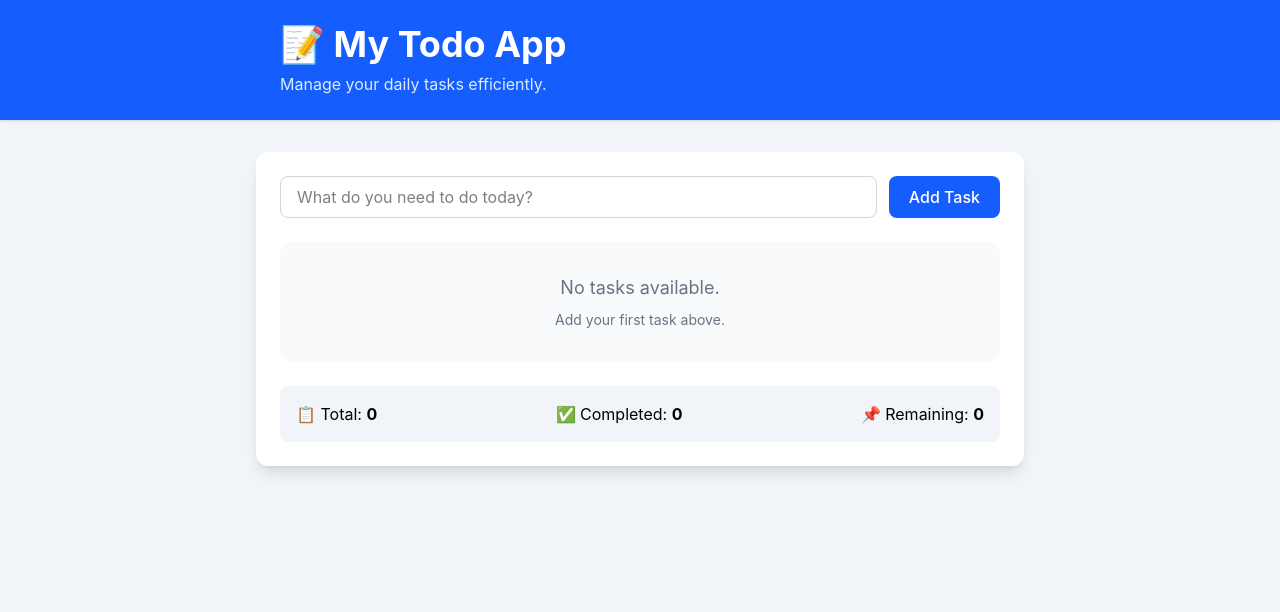
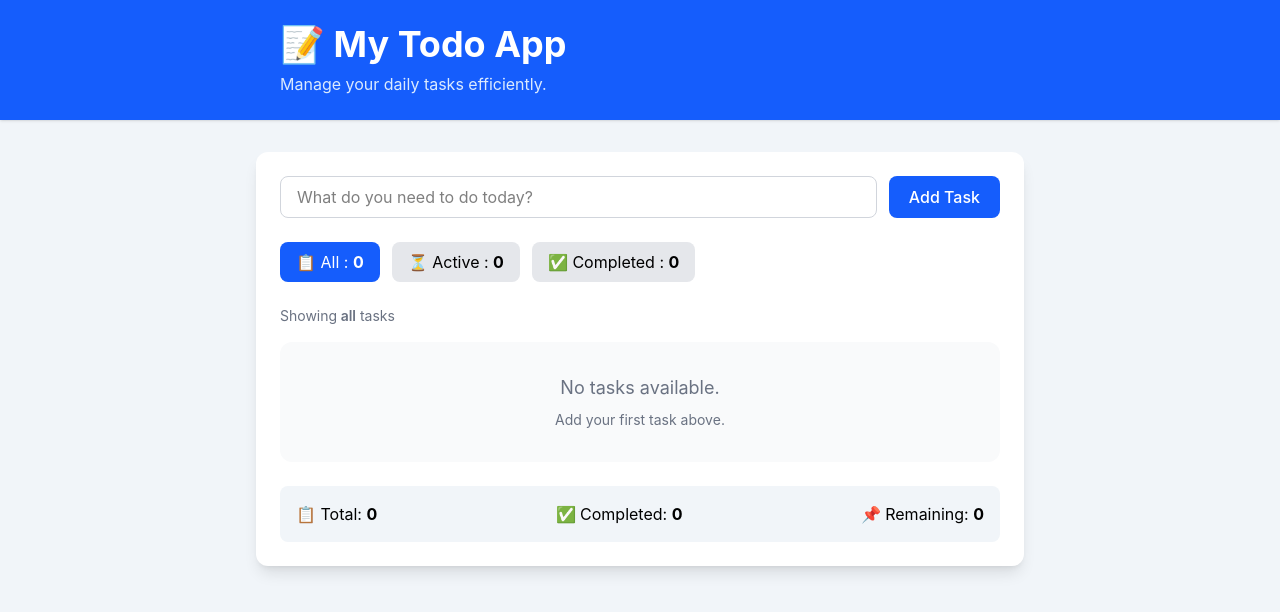
Before and after one commit to snehamandal0001/todo-app, a React (Vite) app: page / in a window 1280 px wide. Shown: the top 612 px of the page. Built offline with nearby package versions, Linux system fonts and the light colour scheme.

Commit message:
Add task filtering feature

```diff
--- a/src/components/TodoForm.jsx
+++ b/src/components/TodoForm.jsx
@@ -15,6 +15,7 @@ function TodoForm() {
     const [editText, setEditText] = useState("");
 
     const [search, setSearch] = useState("");
+    const [filter, setFilter] = useState("all");
 
 
 useEffect(() => {
@@ -26,6 +27,7 @@ useEffect(() => {
 
 }, [tasks]);
 
+// tasksssssss
 
     function addTask() {
 
@@ -156,13 +158,22 @@ function clearAllTasks() {
 }
 
 
-const filteredTasks = tasks.filter((item) =>
+const filteredTasks = tasks.filter((item) => {
 
-    item.text
+    const matchesSearch = item.text
         .toLowerCase()
-        .includes(search.trim().toLowerCase())
+        .includes(search.toLowerCase());
 
-);
+    const matchesFilter =
+        filter === "all"
+            ? true
+            : filter === "active"
+            ? !item.completed
+            : item.completed;
+
+    return matchesSearch && matchesFilter;
+
+});
 
 
 
@@ -245,6 +256,75 @@ const filteredTasks = tasks.filter((item) =>
 </div>
 
 
+<div className="flex gap-3 mb-6">
+
+    <button
+        onClick={() => setFilter("all")}
+        className={`
+            px-4 py-2 rounded-lg transition
+            ${
+                filter === "all"
+                    ? "bg-blue-600 text-white"
+                    : "bg-gray-200"
+            }
+        `}
+    >
+
+
+  <p>   📋 All : <strong>{tasks.length}</strong>
+    </p>
+
+    </button>
+
+    <button
+        onClick={() => setFilter("active")}
+        className={`
+            px-4 py-2 rounded-lg transition
+            ${
+                filter === "active"
+                    ? "bg-blue-600 text-white"
+                    : "bg-gray-200"
+            }
+        `}
+    >
+         <p>   ⏳ Active : <strong>{tasks.filter(task => !task.completed).length}</strong>
+    </p>
+    </button>
+
+    <button
+        onClick={() => setFilter("completed")}
+        className={`
+            px-4 py-2 rounded-lg transition
+            ${
+                filter === "completed"
+                    ? "bg-blue-600 text-white"
+                    : "bg-gray-200"
+            }
+        `}
+    >
+        <p>   ✅ Completed : <strong>{tasks.filter(task => task.completed).length}</strong>
+    </p>
+    </button>
+
+</div>
+
+{search && (
+    <p className = {"text-sm text-gray-500  "}>
+        Searching for "{search}"
+    </p>
+)}
+
+
+<p className="text-gray-500 text-sm mb-4">
+
+    Showing
+    <span className="font-semibold">
+        {" "}{filter}
+    </span>
+    {" "}tasks
+
+</p>
+
 
   {tasks.length > 0 && (
 
@@ -262,7 +342,7 @@ const filteredTasks = tasks.filter((item) =>
             transition
         "
     >
-       <Trash size={18} /> Clear all
+       <Trash size={18} /> Clear all tasks
     </button>
 
 </div>
@@ -289,7 +369,7 @@ const filteredTasks = tasks.filter((item) =>
 ) : filteredTasks.length===0?(
     <div className="bg-gray-50 rounded-xl p-8 text-center text-gray-500">
         <p className="text-lg">
-            No matching tasks found.
+            No {filter} tasks found.
         </p>
     </div>):
 
@@ -404,7 +484,7 @@ const filteredTasks = tasks.filter((item) =>
         <span className ="text -xs">Undo</span> </> ): (
         <>
         <Check size={18} />
-        <span className ="text -xs">Check</span> </> )}
+        <span className ="text -xs">Complete</span> </> )}
       </button>
 
 
@@ -459,6 +539,8 @@ const filteredTasks = tasks.filter((item) =>
         📌 Remaining: <strong>{remainingTasks}</strong>
     </p>
 
+
+
 </div>
 
         </div>
```
